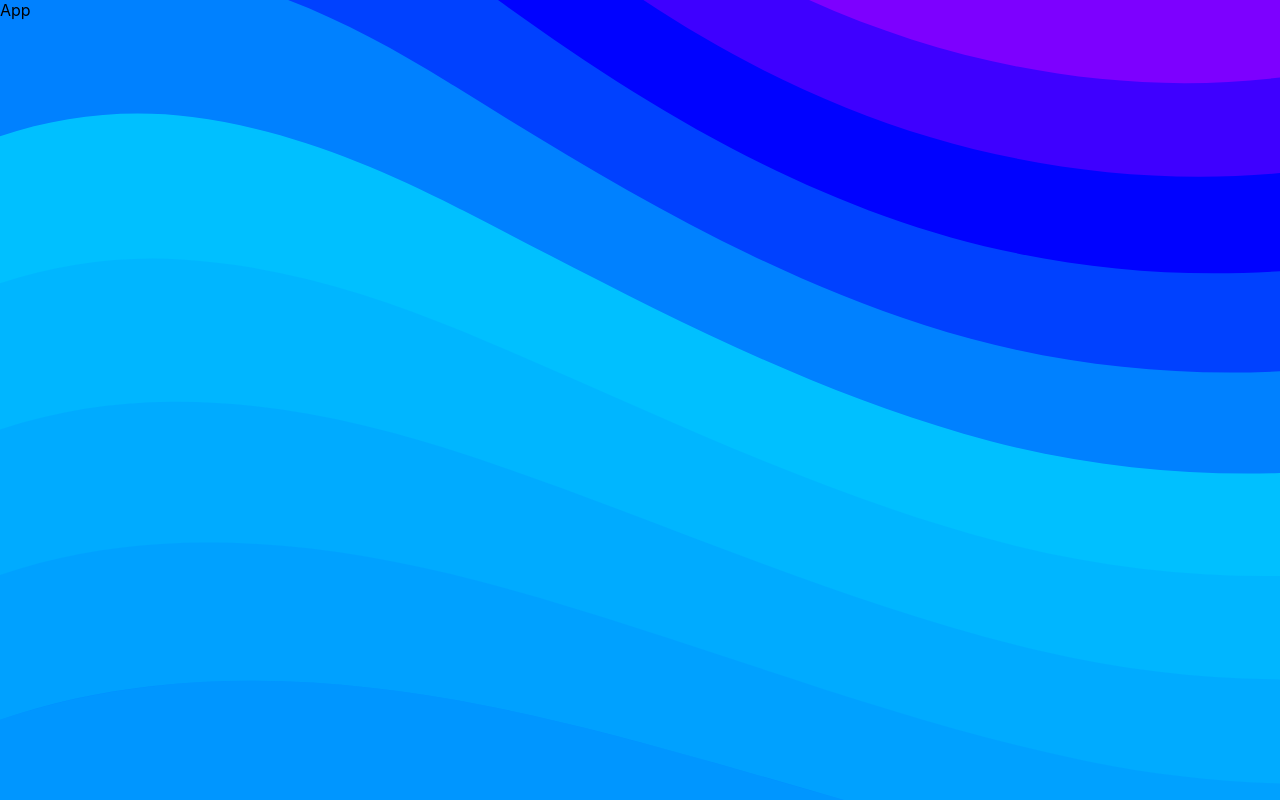
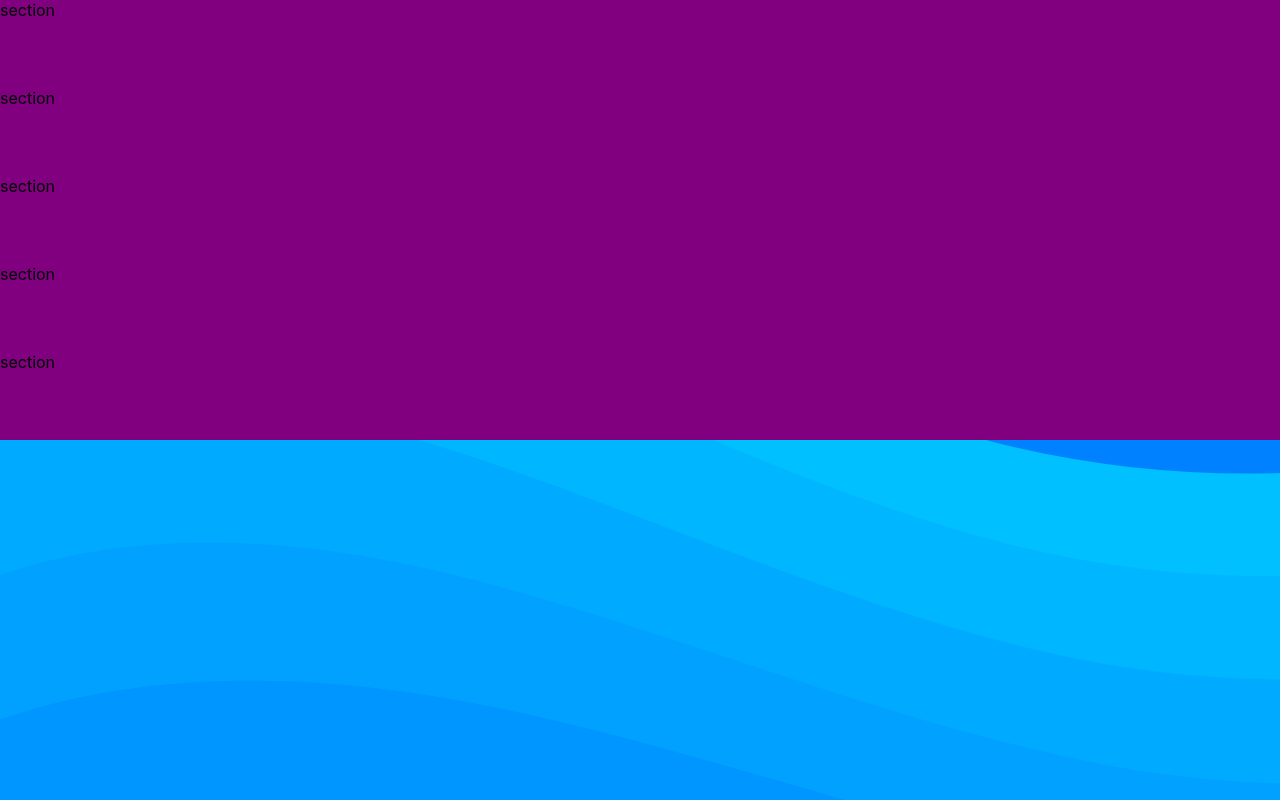
Before and after one commit to akaditya394/practicum-2-project, a React (Create React App) app in the folder Client/: page / in a window 1280 px wide. Built offline with nearby package versions, Linux system fonts and the light colour scheme.

Commit message:
sections created

```diff
--- a/Client/src/App.js
+++ b/Client/src/App.js
@@ -1,9 +1,18 @@
-import React from 'react'
+import React from "react";
+import Section from "../src/components/welcome page components/Section";
 
 const App = () => {
   return (
-    <div>App</div>
-  )
-}
+    <div>
+      <div>
+        <Section />
+        <Section />
+        <Section />
+        <Section />
+        <Section />
+      </div>
+    </div>
+  );
+};
 
-export default App
+export default App;
--- /dev/null
+++ b/Client/src/components/welcome page components/Section.css
@@ -0,0 +1,5 @@
+.section_box{
+    width: 100%;
+    height: 5.5rem;
+    background-color: purple;
+}
--- /dev/null
+++ b/Client/src/components/welcome page components/Section.jsx
@@ -0,0 +1,8 @@
+import React from "react";
+import "./Section.css";
+
+const Section = () => {
+  return <div className="section_box">section</div>;
+};
+
+export default Section;
```
